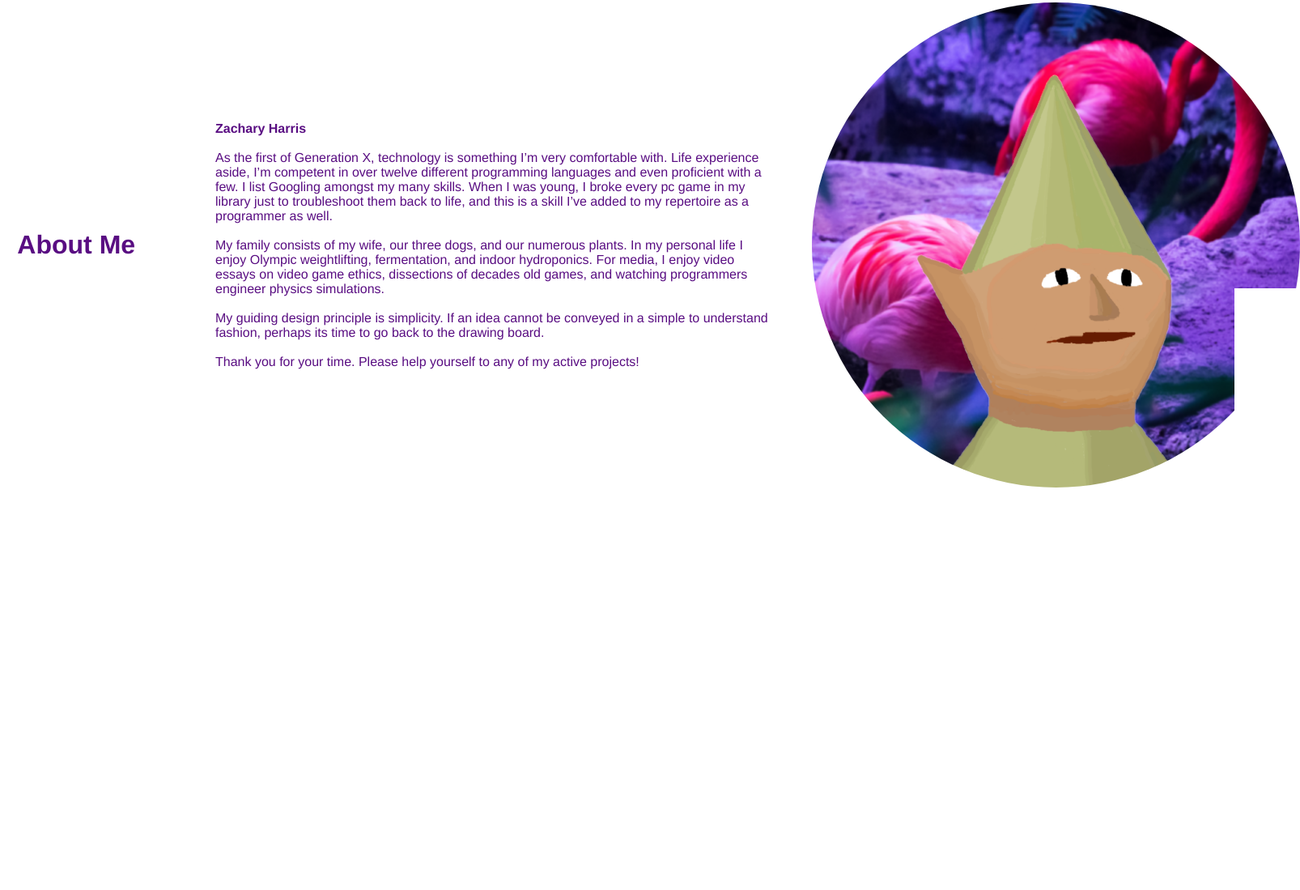
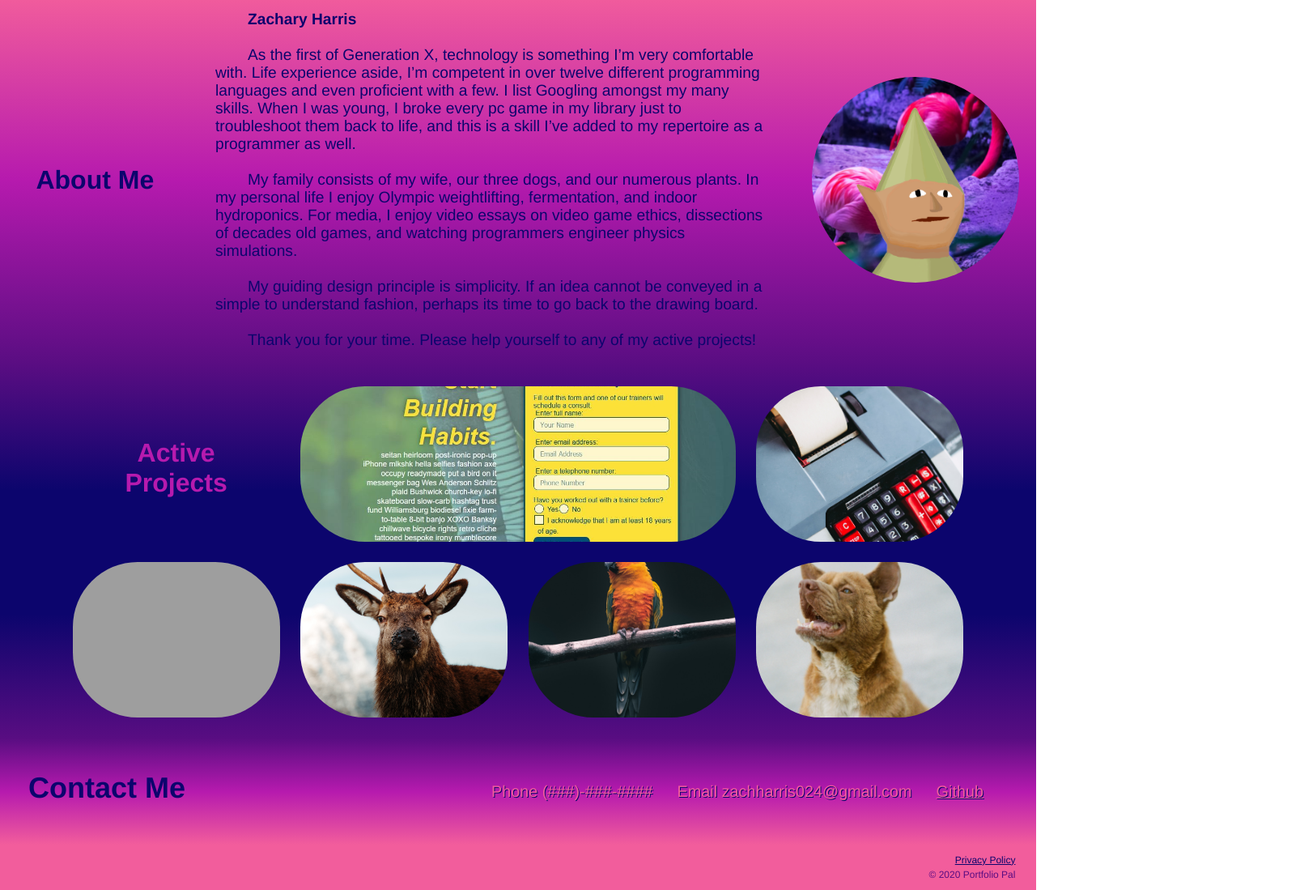
Before and after one commit to SeymoreBiggins/portfolio-pal, a plain HTML site: page index.html in a window 1280 px wide. Shown: the part 407-1506 px from the top of the page at 81% size, 1606 px wide, since content can reach past the window. Before the commit the page ends 1097 px from the top, so only its background shows below. Drawn offline with Linux system fonts and the light colour scheme; grey boxes are pictures that could not be loaded.

Commit message:
finished all elements

```diff
--- a/assets/css/style.css
+++ b/assets/css/style.css
@@ -35,9 +35,9 @@ header {
 }
 
 header h1 a {
+    color: var(--color4);
     font-weight: bold;
     font-size: 36px;
-    color: var(--color4);
     margin: 0;
     text-shadow: 2px 2px var(--color1);
 }
@@ -91,7 +91,7 @@ header nav ul li a:hover {
     background-position: 100%;
 }
 
-section {
+.section {
     padding: 60px;
 }
 
@@ -111,15 +111,19 @@ section {
 /* Hero End */
 
 /* About Me Start*/
-.flex-about-me {
+.about-me {
     display: flex;
     flex-wrap: wrap;
     flex-direction: row;
     justify-content: space-around;
     align-items: center;
+    background-image: linear-gradient(to bottom, var(--color4), var(--color3), var(--color2));
+    border-color: var(--color1);
+    border-top: 5px;
+    border-bottom: 5px;
 }
 
-.flex-about-me:after {
+.about-me:after {
     display: block;
     margin: 10px;
     flex: 999 999 auto;
@@ -129,6 +133,7 @@ section {
     display: flex;
     flex: 0 0 auto;
     margin: 10px;
+    justify-content: center;
 }
 
 .about-me-title {
@@ -136,11 +141,16 @@ section {
     align-items: flex-start;
     font-size: 200%;
     text-align: center;
+    color: var(--color1);
+    max-width: 100%;
+    height: auto;
 }
 
 .bio {
     width: 55%;
     padding: 10px;
+    font-size: 120%;
+    color: var(--color1);
 }
 
 .my-img {
@@ -149,75 +159,146 @@ section {
 
 .my-img img {
     border-radius: 50%;
-    height: 30%;
     align-self: flex-start;
-}
-
-.about-me-title{
-}
-
-/*
-.grid-about-me {
-    display: grid;
-    grid-template-columns: 1fr 3fr;
-    grid-template-rows: repeat(2, 1fr);
-    gap: 0px 0px;
-    margin: 10px;
-}
-
-.about-me-title {
-    grid-area: 1 / 1 / 2 / 2;
-    font-size: 48px;
-    color: var(--color1);
-    padding-bottom: 0px;
-    text-align: justify;
-    width: 25%;
-    justify-self: center;
-    align-self: center;
-    padding: 20px;
-}
-
-.my-img {
-    grid-area: 2 / 1 / 3 / 2;
-    justify-self: center;
-    align-self: center;
-}
-
-.my-img img {
-    width: 80%;
-    border-radius: 50%;
-}
-
-.bio {
-    grid-area: 1 / 2 / -1 / -1;
-}
-
-.bio div {
-    text-align: left;
-    line-height: 1.2;
-    font-size: 1.3rem;
-    width: 75%;
-    padding-left: 50px;
+    display: block;
+    max-width: 100%;
+    height: auto;
 }
 
 .tab { text-indent:40px }
-*/
 /* About Me End */
+
+/* Current Projects */
+.grid-container {
+    display: grid;
+    grid-template-columns: 20vw 20vw 20vw 20vw;
+    grid-template-rows: 15vw 15vw;
+    gap: 2vw;
+    background-image: linear-gradient(to bottom,var(--color2), var(--color1), var(--color1), var(--color2));
+    padding: 2vw;
+    justify-content: center;
+}
+
+.grid-item {
+    width: 100%;
+    height: 100%;
+    display: inline-block;
+}
+
+.grid-item img {
+    border-radius: 10vh;
+    width: 100%;
+    height: 100%;
+    object-fit: cover;
+}
+
+.active {
+    grid-area: 1 / 1 / 2 / 2;
+    padding-top: 25%;
+}
+
+.active h2 {
+    width: 100%;
+    font-size: 200%;
+    text-align: center;
+    color: var(--color3);
+    max-width: 100%;
+    height: auto;
+    align-items: center;
+    justify-items: center;
+    padding: 0 0 0 0;
+    /*
+    width: 15%;
+        align-items: flex-start;
+        font-size: 200%;
+        text-align: center;
+        color: var(--color1);
+        max-width: 100%;
+        height: auto;
+    */
+}
+
+.run-buddy {
+    grid-area: 1 / 2 / 2 / 4;
+}
+
+
+.calculator {
+    grid-area: 1 / 4 / 2 / 5;
+}
+
+.work-2 {
+    grid-area: 2 / 1 / 3 / 2;
+}
+
+.work-1 {
+    grid-area: 2 / 2 / 3 / 3;
+}
+
+.work-3 {
+    grid-area: 2 / 3 / 3 / 4;
+}
+
+.work-4 {
+    grid-area: 2 / 4 / 3 / 5;
+}
+/* Current Projects End */
+
+/* Contact Start */
+.contact {
+    padding: 20px 35px;
+    background-image: linear-gradient(to bottom,var(--color2), var(--color3), var(--color4));
+    display: flex;
+    justify-content: space-between;
+    color: var(--color1);
+    flex-wrap: wrap;
+}
+
+.contact h2 {
+    font-weight: bold;
+    font-size: 36px;
+    margin: 0;
+    padding-top: 20px;
+}
+
+.contact div {
+    text-decoration: none;
+    color: var(--color4);
+}
+
+.contact div {
+    margin: 7px 0;
+}
+
+.contact .box {
+    display: flex;
+    flex-wrap: wrap;
+    justify-content: space-between;
+    align-items: center;
+    list-style: none;
+}
+
+.contact div {
+    padding: 10px 15px;
+    font-weight: lighter;
+    font-size: 1.55vw;
+    text-shadow: 1px 1px var(--color1);
+}
+
+.contact a {
+    color: var(--color4);
+}
+/* Contact End */
 
 /* Footer Start */
 footer {
     background: var(--color4);
     width: 100%;
-    padding: 20px 30px 10px 30px;
+    padding: 10px 2vw 10px 30px;
     display: flex;
-    justify-content: space-between;
+    justify-content: right;
     flex-wrap: wrap;
-}
-
-footer h2 {
-    color: var(--color1);
-    font-size: 30px;
-    margin: 0;
+    font-size: 12px;
 }
 
 footer div {
@@ -230,6 +311,6 @@ footer a {
 }
 
 section {
-    padding: 60px;
+    padding: 5px;
 }
 /* Footer End */
--- a/index.html
+++ b/index.html
@@ -45,7 +45,7 @@
         <!-- End Hero -->
 
         <!-- About Me Start -->
-        <div class="flex-about-me">
+        <div id="about-me" class="about-me">
             <h2 class="about-me-title item">
                 About Me
             </h2>
@@ -76,9 +76,53 @@
         </div>
         <!-- About Me End -->
 
+        <!-- Active Projects Start -->
+        <div id="active-projects" class="grid-container">
+            <div class="active grid-item">
+                <h2>Active</h2><h2> Projects</h2>
+            </div>
+            <a class="run-buddy grid-item" href="https://seymorebiggins.github.io/run-buddy">
+                <img src="./assets/images/work-buddy.JPG">
+            </a>
+            <a class="calculator grid-item" href="http://randomcolour.com/">
+                <img src="./assets/images/work-calculator.jpg">
+            </a>
+            <a class="work-2 grid-item" href="http://randomcolour.com/">
+                <img src="./assets/images/work2.jpg">
+            </a>
+            <a class="work-1 grid-item" href="http://randomcolour.com/">
+                <img src="./assets/images/work1.jpg">
+            </a>
+            <a class="work-3 grid-item" href="http://randomcolour.com/">
+                <img src="./assets/images/work3.jpg">
+            </a>
+            <a class="work-4 grid-item" href="http://randomcolour.com/">
+                <img src="./assets/images/work4.jpg">
+            </a>
+        </div>
+        <!-- Active Projects End -->
+
+        <!-- Contact Start -->
+        <div id="contact" class="contact">
+            <h2>Contact Me</h2>
+                <div class="box">
+                    <div>
+                        Phone (###)-###-####
+                    </div>
+                    <div>
+                        Email zachharris024@gmail.com
+                    </div>
+                    <div>
+                        <a href="https://github.com/SeymoreBiggins">
+                            Github
+                        </a>
+                    </div>
+                </div>
+        </div>
+        <!-- Contact End -->
+
         <!-- footer Start -->
         <footer>
-            <h2>Made for you by me.</h2>
             <div>
                 <a href="./privacy-policy.html">Privacy Policy</a><br />
                 &copy; 2020 Portfolio Pal
```
Also changed, not shown: assets/images/hero.jpg (deleted), assets/images/run-buddy.JPG (deleted), assets/images/work-buddy.JPG (added), assets/images/work-calculator.jpg (added), assets/images/work1.jpg (added), assets/images/work3.jpg (added), assets/images/work4.jpg (added), 2 other files.
